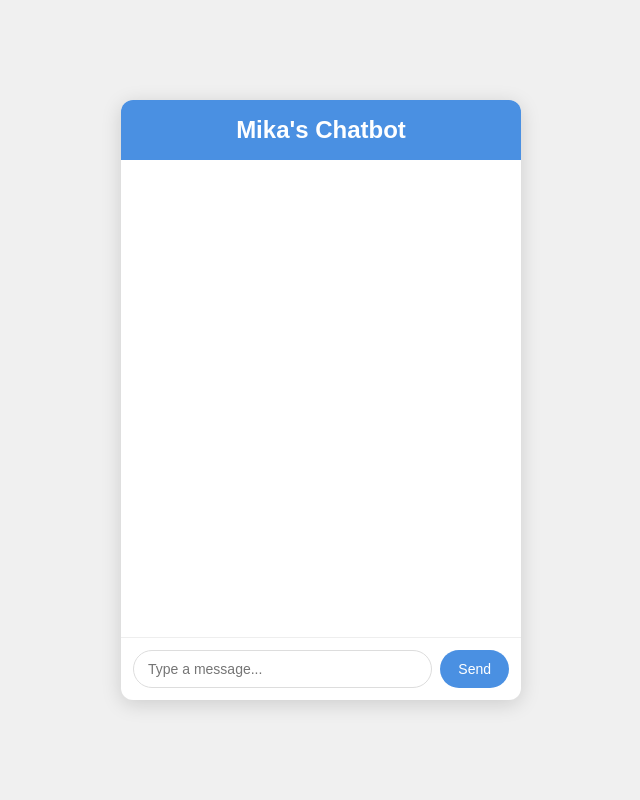
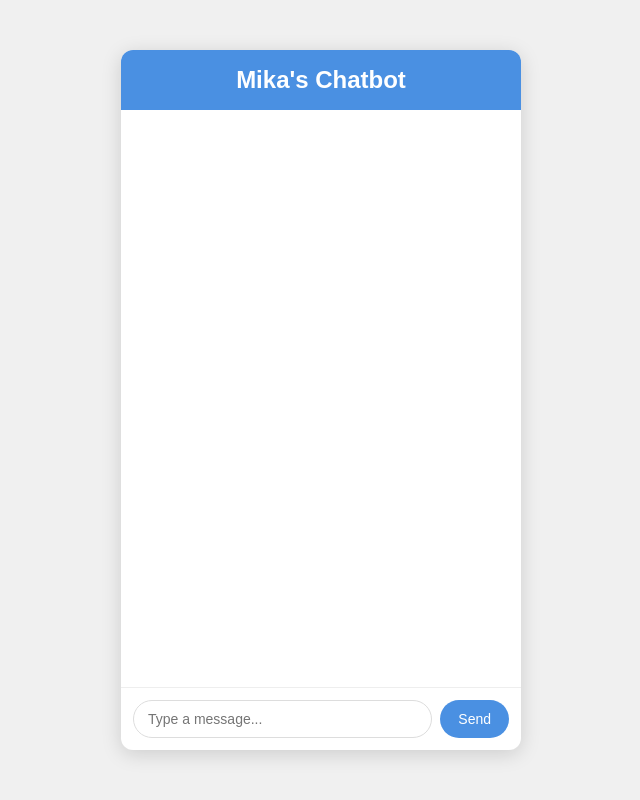
Before and after one commit to mikacelik11/bot, a Flask app: page / in a window 1280 px wide. Shown: the whole page, without its empty margins (319-959 px from the left). Run offline with Flask 3, Linux system fonts and the light colour scheme; parts of the project's set-up code (start-up, migrations or seed data) failed here and were passed over.

Commit message:
changed size

```diff
--- a/static/style.css
+++ b/static/style.css
@@ -22,7 +22,7 @@
   ------------------------------------------------------- */
   #chat-container {
     width: 400px;
-    height: 600px;
+    height: 700px;
     background: white;
     border-radius: 12px;
     display: flex;
```
